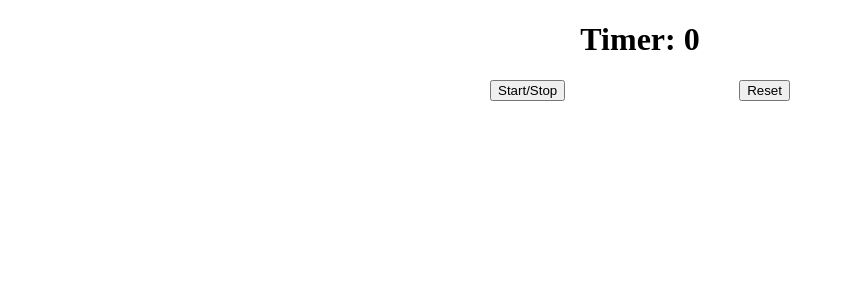
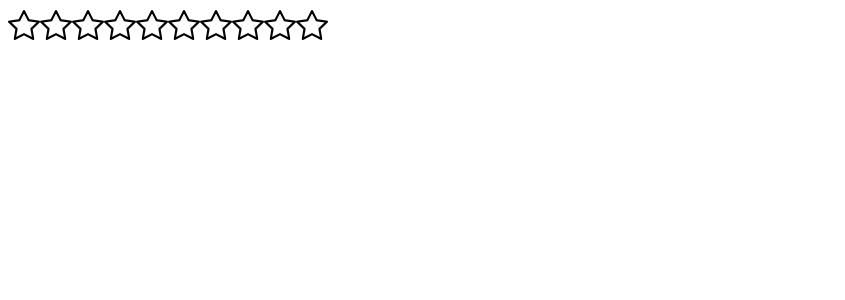
Before and after one commit to sankhojjalc/react-mini-projects, a React (Vite) app: page / in a window 1280 px wide. Shown: the top 300 px of the page, without its empty margins (0-845 px from the left). Built offline with nearby package versions, Linux system fonts and the light colour scheme.

Commit message:
implemented star rating

```diff
--- a/index.html
+++ b/index.html
@@ -4,6 +4,7 @@
     <meta charset="UTF-8" />
     <link rel="icon" type="image/svg+xml" href="/vite.svg" />
     <meta name="viewport" content="width=device-width, initial-scale=1.0" />
+    <link rel="stylesheet" href="https://cdn.jsdelivr.net/npm/bootstrap-icons@1.3.0/font/bootstrap-icons.css">
     <title>React Mini Projects</title>
   </head>
   <body>
--- a/src/App.jsx
+++ b/src/App.jsx
@@ -1,11 +1,13 @@
 // import { Accordian } from "./components/accordian";
 // import { RandomColorGenerator } from "./components/randomColorGenerator/";
-import { Timer } from "./components/timer";
+// import { Timer } from "./components/timer";
+import { StarRating } from "./components/star-rating";
 
 export const App = () => (
   <>
     {/* <Accordian /> */}
     {/* <RandomColorGenerator /> */}
-    <Timer />
+    {/* <Timer /> */}
+    <StarRating />
   </>
 );
--- /dev/null
+++ b/src/components/star-rating/index.jsx
@@ -0,0 +1,30 @@
+import { useState } from "react";
+
+const stars = [1, 2, 3, 4, 5, 6, 7, 8, 9, 10];
+
+const Star = ({ setSelectedStar, starId }) => (
+  <i
+    className="bi bi-star"
+    style={{ fontSize: "2rem" }}
+    onClick={() => setSelectedStar(starId)}
+  ></i>
+);
+const FilledStar = ({ setSelectedStar, starId }) => (
+  <i
+    className="bi bi-star-fill"
+    style={{ fontSize: "2rem" }}
+    onClick={() => setSelectedStar(starId)}
+  ></i>
+);
+
+export const StarRating = () => {
+  const [selectedStar, setSelectedStar] = useState(0);
+
+  return stars.map((star) => {
+    return star <= selectedStar ? (
+      <FilledStar setSelectedStar={setSelectedStar} starId={star} key={star} />
+    ) : (
+      <Star key={star} setSelectedStar={setSelectedStar} starId={star} />
+    );
+  });
+};
```
